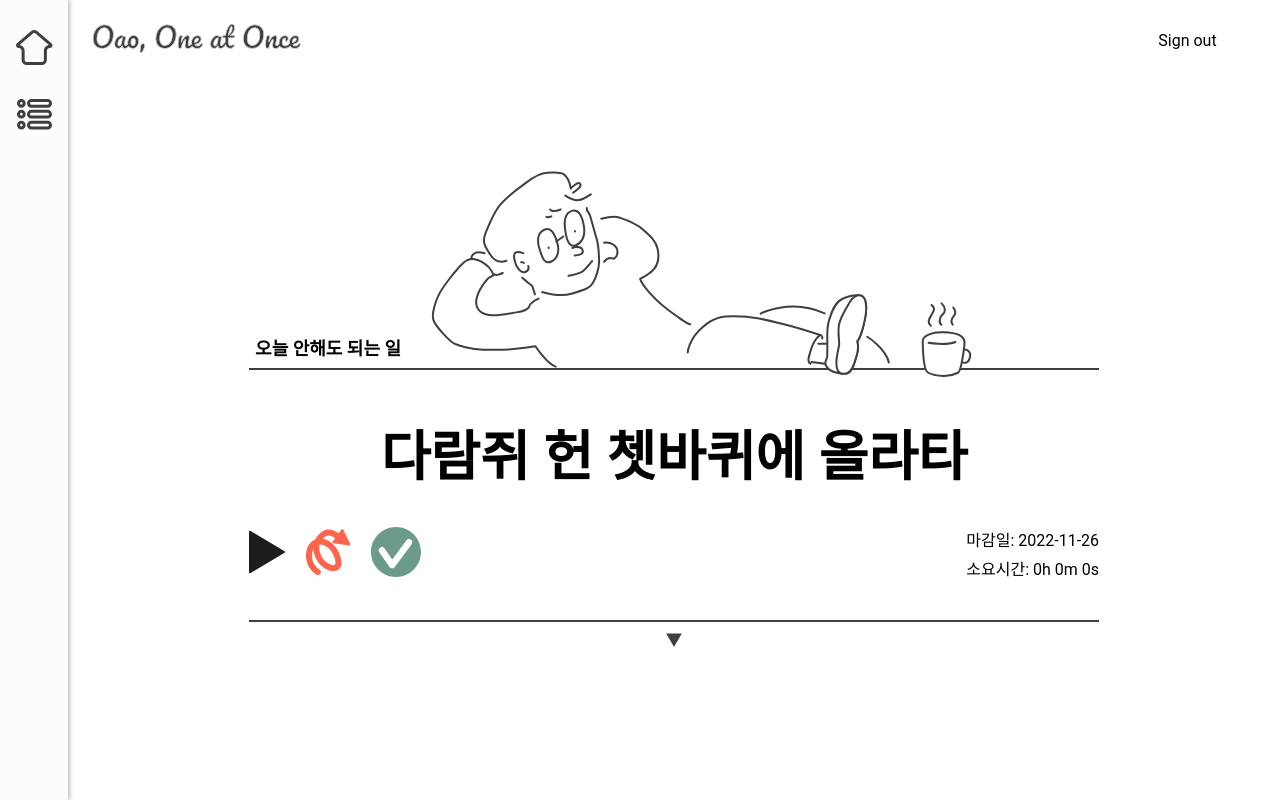
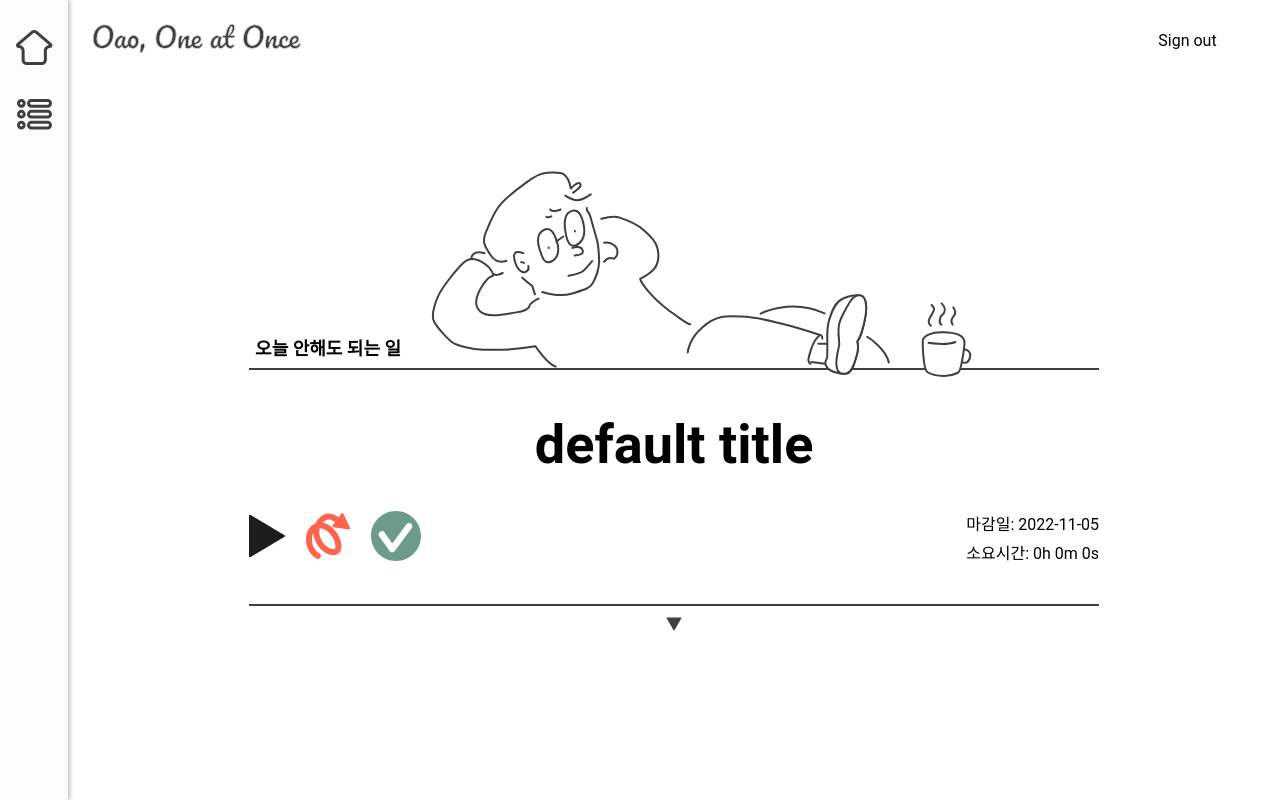
Before and after one commit to boostcampwm-2022/web20-OAO, a React (Vite) app in the folder client/: page / in a window 1280 px wide. Built offline with nearby package versions, Linux system fonts and the light colour scheme.

Commit message:
feat: TodoList class 연결(jotai, API) 및 버튼 스타일 수정

```diff
--- a/client/src/container/TodoContents.tsx
+++ b/client/src/container/TodoContents.tsx
@@ -3,7 +3,7 @@ import styled from 'styled-components';
 import Image from '../components/Image';
 
 import DropDown from '../images/DropDown.svg';
-import { Todo } from '../core/todo/index';
+import { InputTodo } from '@core/todo/todoList.js';
 
 const ContentWrapper = styled.div`
   width: 850px;
@@ -37,7 +37,7 @@ const ToggleWrapper = styled.div`
   }
 `;
 
-const TodoContents = ({ activeTodo }: { activeTodo: Todo }): ReactElement => {
+const TodoContents = ({ activeTodo }: { activeTodo: InputTodo }): ReactElement => {
   const [isTodoContentToggled, setIsTodoContentToggled] = useState(true);
   const checkHandler = (): void => {
     setIsTodoContentToggled(!isTodoContentToggled);
--- a/client/src/container/TodoStatus.tsx
+++ b/client/src/container/TodoStatus.tsx
@@ -2,7 +2,7 @@ import { ReactElement } from 'react';
 import Text from '@components/Text';
 import Image from '@components/Image';
 
-import { Todo } from '@core/todo/index';
+import { InputTodo } from '@core/todo/todoList.js';
 import { isOnProgress } from '@util/GlobalState';
 import { useAtom } from 'jotai';
 
@@ -32,12 +32,17 @@ const BlankBox = styled.div`
   height: 21px;
 `;
 
-const TodoStatus = ({ activeTodo }: { activeTodo: Todo }): ReactElement => {
+const TodoStatus = ({ activeTodo }: { activeTodo: InputTodo }): ReactElement => {
   const [userState] = useAtom(isOnProgress);
   return (
     <>
       <Wrapper>
-        <Text text={todoStatusText(activeTodo.until)} fontFamily={'roboto'} fontSize={'18px'} fontWeight={'700'} />
+        <Text
+          text={todoStatusText(activeTodo.until.toString())}
+          fontFamily={'roboto'}
+          fontSize={'18px'}
+          fontWeight={'700'}
+        />
         <Image src={userState === 'working' ? Working : Relaxing} transform="translateY(54px)" />
         <BlankBox />
       </Wrapper>
--- a/client/src/container/TodoTimeInteraction.tsx
+++ b/client/src/container/TodoTimeInteraction.tsx
@@ -6,7 +6,7 @@ import PostponeBox from '../components/PostponeBox';
 import TodoInteractionButton from '../components/TodoInteractionButton';
 import TodoTimeText from '../components/TodoTimeText';
 
-import { Todo } from '../core/todo/index';
+import { InputTodo } from '@core/todo/todoList.js';
 import { postponeClicked } from '../util/GlobalState';
 
 const Wrapper = styled.div`
@@ -17,14 +17,14 @@ const Wrapper = styled.div`
   position: relative;
 `;
 
-const TodoTimeInteraction = ({ activeTodo }: { activeTodo: Todo }): ReactElement => {
+const TodoTimeInteraction = ({ activeTodo }: { activeTodo: InputTodo }): ReactElement => {
   const [isPostpone] = useAtom(postponeClicked);
 
   return (
     <>
       <Wrapper>
         <TodoInteractionButton />
-        <TodoTimeText until={activeTodo.until} />
+        <TodoTimeText until={activeTodo.until.toString()} />
         {isPostpone && <PostponeBox />}
       </Wrapper>
     </>
--- a/client/src/container/TodoTitle.tsx
+++ b/client/src/container/TodoTitle.tsx
@@ -1,9 +1,9 @@
 import { ReactElement } from 'react';
 import Text from '@components/Text';
 
-import { Todo } from '@core/todo/index';
+import { InputTodo } from '@core/todo/todoList.js';
 
-const TodoTitle = ({ activeTodo }: { activeTodo: Todo }): ReactElement => {
+const TodoTitle = ({ activeTodo }: { activeTodo: InputTodo }): ReactElement => {
   return <Text text={activeTodo.title} fontSize={'54px'} fontWeight={'700'} margin={'35px 0'} />;
 };
 export default TodoTitle;
--- a/client/src/core/todo/todoList.ts
+++ b/client/src/core/todo/todoList.ts
@@ -1,4 +1,4 @@
-import { uuid } from 'uuidv4';
+import { v4 as uuid } from 'uuid';
 
 const DAY = 24 * 60 * 60 * 1000;
 
--- a/client/src/page/Main.tsx
+++ b/client/src/page/Main.tsx
@@ -1,7 +1,7 @@
 import { useAtom } from 'jotai';
 import styled from 'styled-components';
-import { mockTodosData } from '@util/GlobalState';
-import { ReactElement } from 'react';
+import { activeTodoAtom } from '@util/GlobalState';
+import { ReactElement, Suspense } from 'react';
 
 import TodoTitle from '@container/TodoTitle';
 import TodoStatus from '@container/TodoStatus';
@@ -16,15 +16,24 @@ const Wrapper = styled.div`
   align-items: center;
 `;
 
+const ComponentUsingAsyncAtoms = (): ReactElement => {
+  const [activeTodo] = useAtom(activeTodoAtom);
+  return (
+    <>
+      <TodoStatus activeTodo={activeTodo} />
+      <TodoTitle activeTodo={activeTodo} />
+      <TodoTimeInteraction activeTodo={activeTodo} />
+      <TodoContents activeTodo={activeTodo} />
+    </>
+  );
+};
+
 const Main = (): ReactElement => {
-  const [todosArray] = useAtom(mockTodosData);
-
   return (
     <Wrapper>
-      <TodoStatus activeTodo={todosArray[0]} />
-      <TodoTitle activeTodo={todosArray[0]} />
-      <TodoTimeInteraction activeTodo={todosArray[0]} />
-      <TodoContents activeTodo={todosArray[0]} />
+      <Suspense fallback={<div>waiting....</div>}>
+        <ComponentUsingAsyncAtoms />
+      </Suspense>
     </Wrapper>
   );
 };
--- a/client/src/util/GlobalState.ts
+++ b/client/src/util/GlobalState.ts
@@ -1,4 +1,5 @@
 import { atom } from 'jotai';
+import { TodoList } from '@core/todo/todoList.js';
 
 export const loginStateAtom = atom(true);
 export const isOnProgress = atom('relaxing');
@@ -8,7 +9,7 @@ export const readWriteAtom = atom(
   (_get, set, newValue: boolean) => set(loginStateAtom, newValue),
 );
 
-export const mockTodosData = atom([
+const initTodo = new TodoList([
   {
     id: '0',
     title: '다람쥐 헌 쳇바퀴에 올라타',
@@ -21,7 +22,7 @@ export const mockTodosData = atom([
     next: [],
     prev: ['18'],
     lastPostponed: '2022-11-22T09:18:36.208Z',
-    state: '',
+    state: 'READY',
   },
   {
     id: '1',
@@ -51,6 +52,9 @@ export const mockTodosData = atom([
   },
 ]);
 
+export const todoList = atom(initTodo);
+export const activeTodoAtom = atom(async (get) => await get(todoList).getActiveTodo());
+
 export const elasedTimeAtom = atom(0); // 초 단위 경과시간
 export const startTimeAtom = atom(new Date());
 export const postponeClicked = atom(false);
```
Also changed, not shown: client/src/images/pause.svg.
